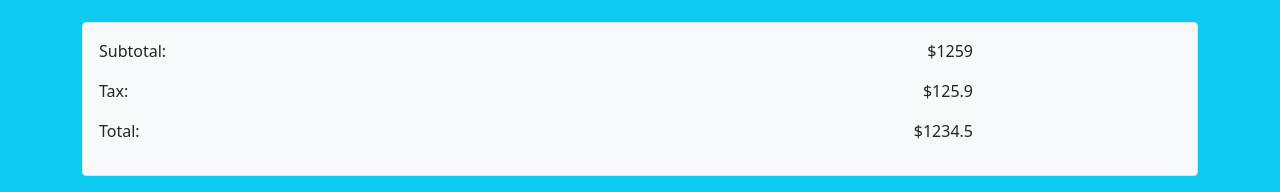
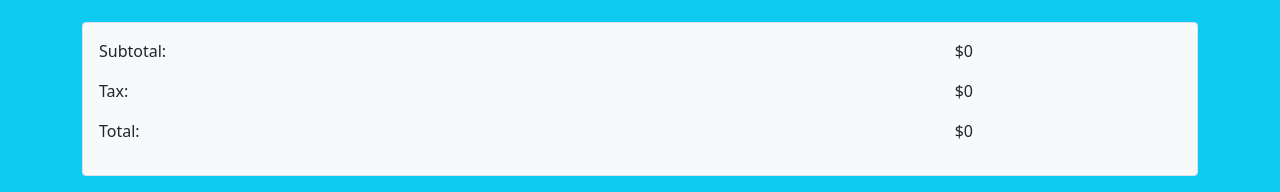
Before and after one commit to Rafi5734/shopping_cart, a plain HTML site: page index.html in a window 1280 px wide. Shown: the part 725-917 px from the top of the page. Drawn offline with nearby package versions, Linux system fonts and the light colour scheme.

Commit message:
fix pricing

```diff
--- a/index.html
+++ b/index.html
@@ -113,19 +113,19 @@
                                 <div class="subtotal d-flex justify-content-between" id="subtotal">
 
                                     <p>Subtotal:</p>
-                                    <p style="position: relative; right: 13rem;">$<span id="subtotal-price">1259</span></p>
+                                    <p style="position: relative; right: 13rem;">$<span id="subtotal-price">0</span></p>
 
                                 </div>
                                 <div class="tax d-flex justify-content-between" id="tax">
 
                                     <p>Tax:</p>
-                                    <p style="position: relative; right: 13rem;">$<span id="tax-price">125.9</span></p>
+                                    <p style="position: relative; right: 13rem;">$<span id="tax-price">0</span></p>
 
                                 </div>
                                 <div class="Total d-flex justify-content-between">
 
                                     <p>Total:</p>
-                                    <p style="position: relative; right: 13rem;">$<span id="all-price">1234.5</span></p>
+                                    <p style="position: relative; right: 13rem;">$<span id="all-price">0</span></p>
 
                                 </div>
                             </div>
```
